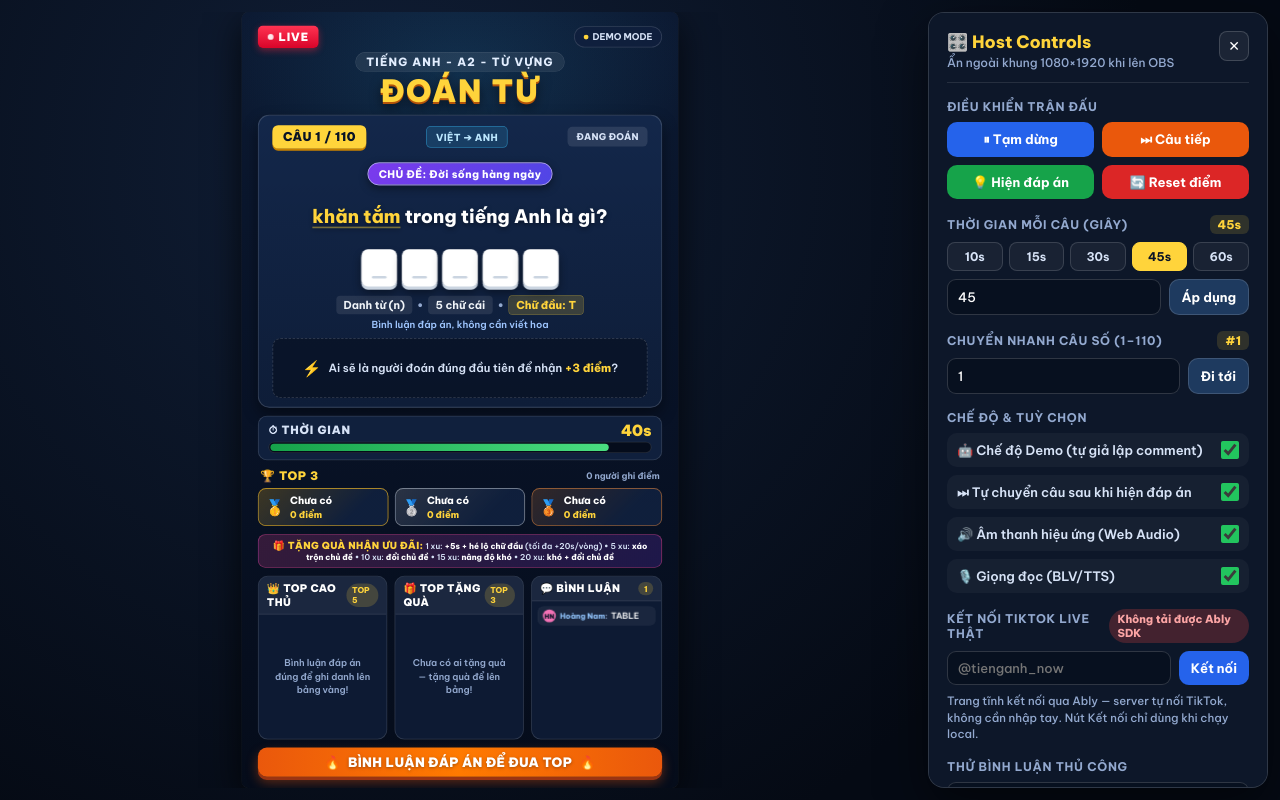
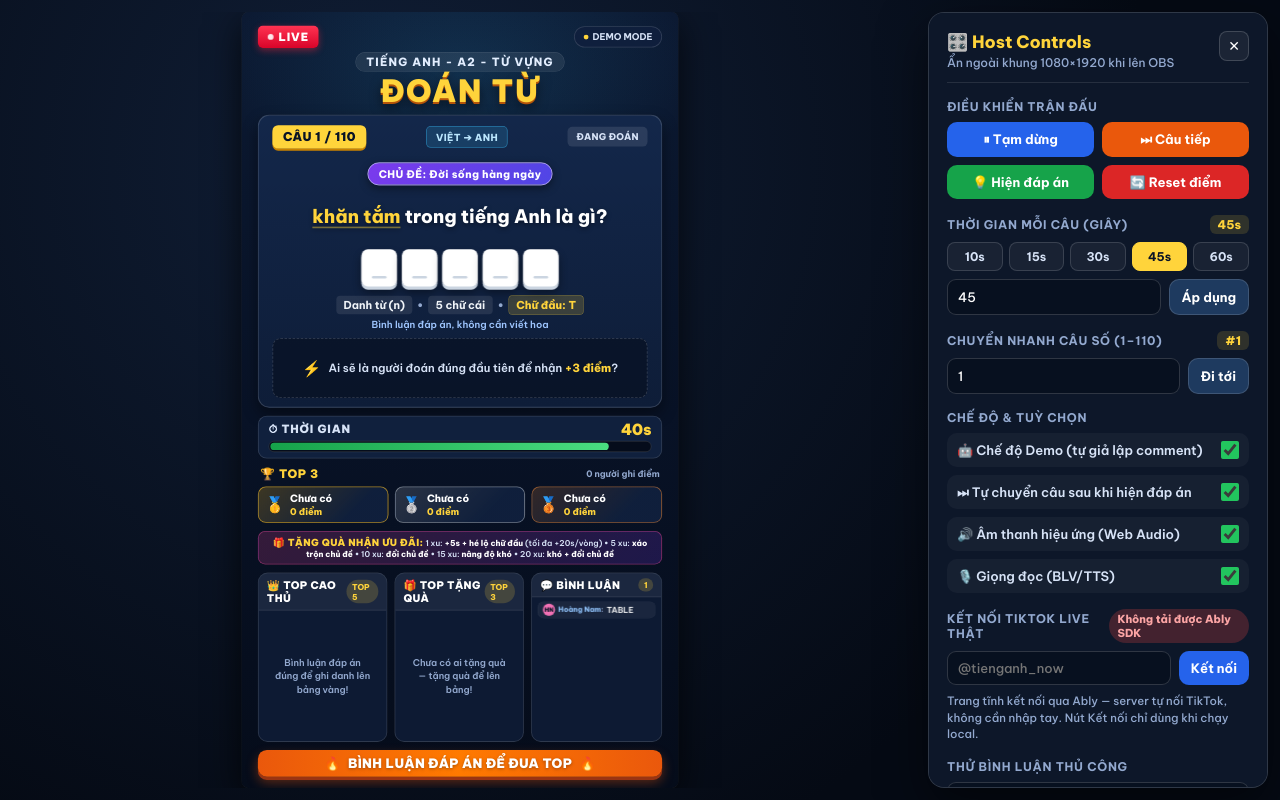
Before and after one commit to covipga-hash/doan-tu-live, a plain HTML site: page index.html in a window 1280 px wide. Drawn offline with Linux system fonts and the light colour scheme.

Commit message:
Move gift strip up + fit 7 comments (40px rows)

```diff
--- a/style.css
+++ b/style.css
@@ -639,7 +639,7 @@ body {
   display: flex;
   flex-direction: column;
   gap: 10px;
-  padding: 14px 24px 16px;
+  padding: 12px 24px 14px;
   border-radius: 22px;
   background: var(--surface-card);
   border: 2px solid var(--border-subtle);
@@ -747,7 +747,7 @@ body {
   display: flex;
   align-items: center;
   gap: 14px;
-  padding: 13px 16px;
+  padding: 11px 16px;
   border-radius: 20px;
   background: var(--surface-card);
   border: 2px solid var(--border-subtle);
@@ -833,7 +833,7 @@ body {
   display: flex;
   align-items: center;
   justify-content: space-between;
-  padding: 13px 20px;
+  padding: 12px 20px;
   background: rgba(255, 255, 255, 0.06);
   border-bottom: 2px solid rgba(255, 255, 255, 0.1);
   flex-shrink: 0;
@@ -863,10 +863,10 @@ body {
   flex: 1 1 auto;
   min-height: 0;
   overflow: hidden;
-  padding: 12px 14px;
+  padding: 10px 14px;
   display: flex;
   flex-direction: column;
-  gap: 8px;
+  gap: 6px;
 }
 
 .empty-state {
@@ -884,7 +884,7 @@ body {
   display: flex;
   align-items: center;
   gap: 12px;
-  padding: 10px 14px;
+  padding: 9px 14px;
   border-radius: 14px;
   background: rgba(255, 255, 255, 0.055);
   border: 1px solid rgba(255, 255, 255, 0.07);
@@ -905,13 +905,13 @@ body {
 }
 
 .lb-rank {
-  width: 38px;
-  height: 38px;
+  width: 36px;
+  height: 36px;
   border-radius: 10px;
   display: flex;
   align-items: center;
   justify-content: center;
-  font-size: 22px;
+  font-size: 21px;
   font-weight: 900;
   background: rgba(255, 255, 255, 0.1);
   color: var(--text-soft);
@@ -949,8 +949,8 @@ body {
 .comment-item {
   display: flex;
   align-items: center;
-  gap: 10px;
-  padding: 7px 12px;
+  gap: 8px;
+  padding: 5px 12px;
   border-radius: 15px;
   background: rgba(255, 255, 255, 0.055);
   border: 1px solid rgba(255, 255, 255, 0.07);
@@ -968,13 +968,13 @@ body {
 }
 
 .comment-avatar {
-  width: 32px;
-  height: 32px;
+  width: 30px;
+  height: 30px;
   border-radius: 50%;
   display: flex;
   align-items: center;
   justify-content: center;
-  font-size: 16px;
+  font-size: 15px;
   font-weight: 900;
   color: #091326;
   flex-shrink: 0;
@@ -989,7 +989,7 @@ body {
 }
 
 .comment-author {
-  font-size: 19px;
+  font-size: 18px;
   font-weight: 800;
   color: #93c5fd;
   white-space: nowrap;
@@ -1010,17 +1010,17 @@ body {
 
 .comment-badge-win {
   flex-shrink: 0;
-  padding: 2px 8px;
+  padding: 2px 7px;
   border-radius: 8px;
   background: var(--green-mid);
   color: #ffffff;
-  font-size: 15px;
+  font-size: 14px;
   font-weight: 900;
 }
 
 .comment-text {
   margin-top: 0;
-  font-size: 21px;
+  font-size: 20px;
   font-weight: 600;
   color: #ffffff;
   line-height: 1.2;
@@ -1042,7 +1042,7 @@ body {
   align-items: center;
   justify-content: center;
   gap: 18px;
-  padding: 16px 28px;
+  padding: 13px 28px;
   border-radius: 22px;
   background: linear-gradient(90deg, #ea580c 0%, #ff7a00 50%, #ea580c 100%);
   box-shadow: 0 8px 0 #9a3412, 0 14px 28px rgba(234, 88, 12, 0.4);
@@ -1537,7 +1537,7 @@ body {
   display: flex;
   align-items: center;
   gap: 12px;
-  padding: 10px 14px;
+  padding: 9px 14px;
   border-radius: 14px;
   background: rgba(255, 255, 255, 0.055);
   border: 1px solid rgba(255, 255, 255, 0.07);
```
